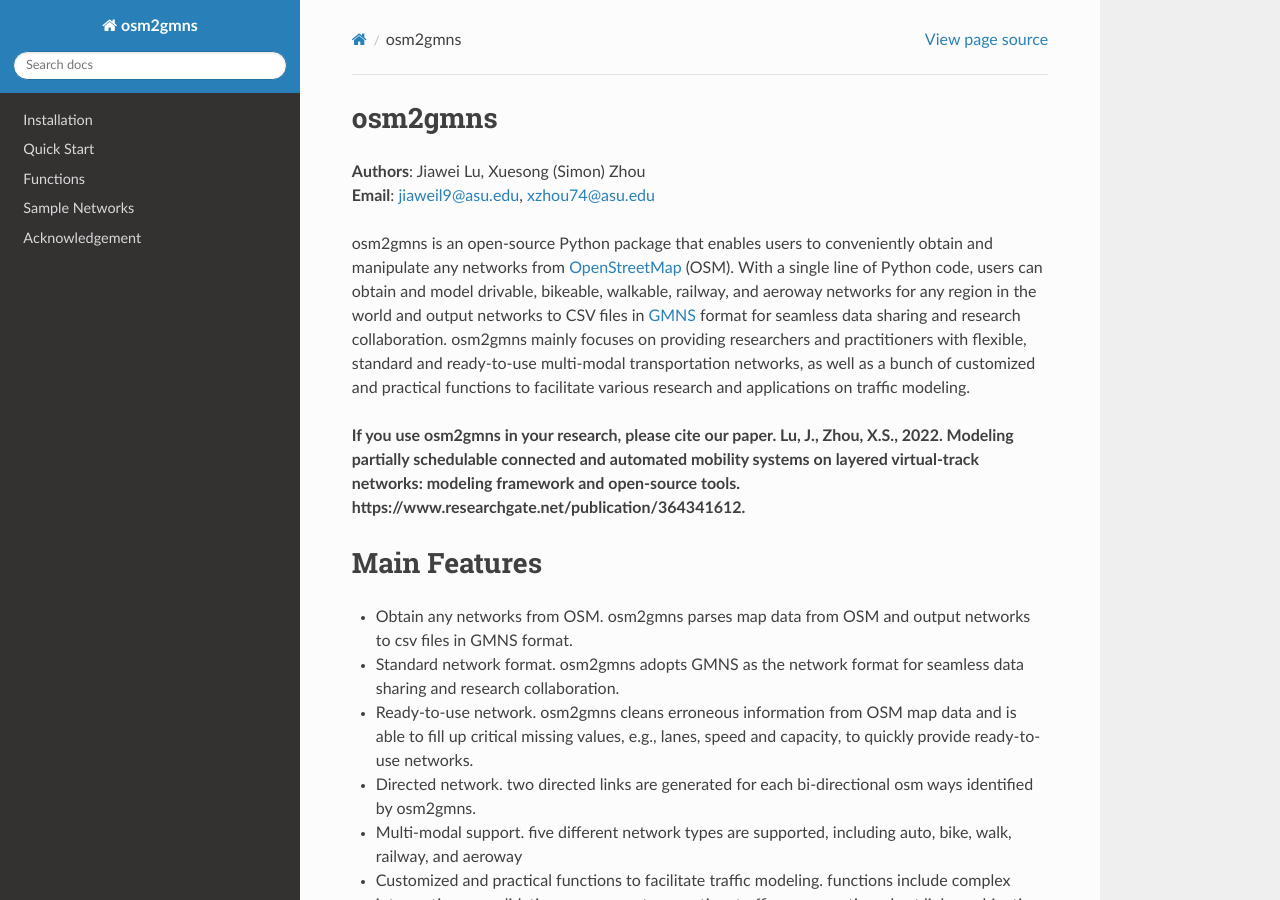
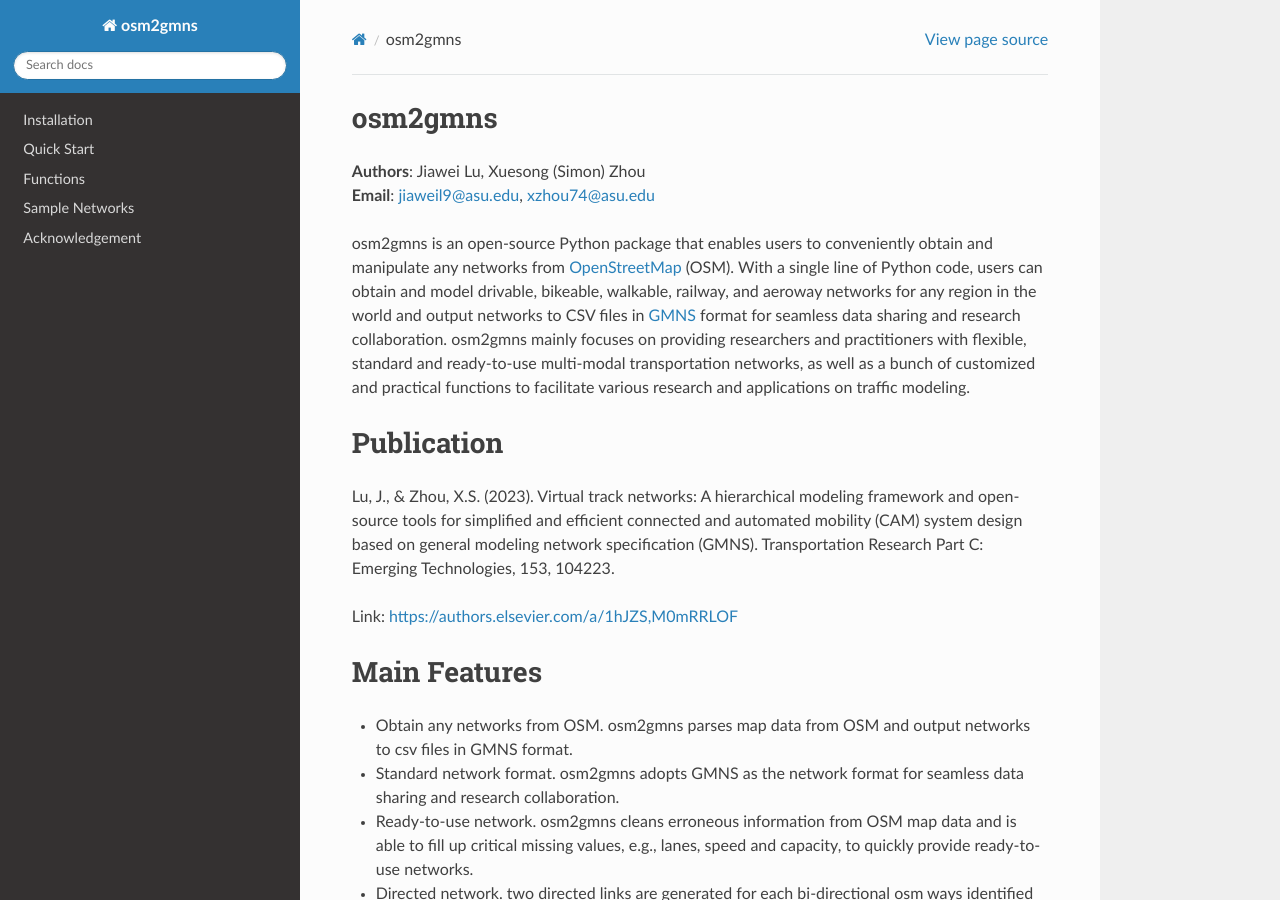
Before and after one commit to jiawlu/OSM2GMNS, a Sphinx documentation site: the page built from docs/source/index.rst, in a window 1280 px wide and 900 px high. Built offline with Sphinx 7.4.7 and the Read the Docs theme 2.0.0, drawn with Linux system fonts in a browser that asks for light colours; pages that are not in the unit, such as notebooks, are missing from menus.

Commit message:
update docs

```diff
--- a/docs/source/index.rst
+++ b/docs/source/index.rst
@@ -13,10 +13,16 @@
 as well as a bunch of customized and practical functions to facilitate various research
 and applications on traffic modeling.
 
-**If you use osm2gmns in your research, please cite our paper. Lu, J., Zhou, X.S., 2022.
-Modeling partially schedulable connected and automated mobility systems on layered
-virtual-track networks: modeling framework and open-source tools.
-https://www.researchgate.net/publication/364341612.**
+
+Publication
+====================================
+
+Lu, J., & Zhou, X.S. (2023). Virtual track networks: A hierarchical modeling framework and
+open-source tools for simplified and efficient connected and automated mobility (CAM) system
+design based on general modeling network specification (GMNS). Transportation Research
+Part C: Emerging Technologies, 153, 104223.
+
+Link: https://authors.elsevier.com/a/1hJZS,M0mRRLOF
 
 
 Main Features
```
Also changed, not shown: 1 other file.
